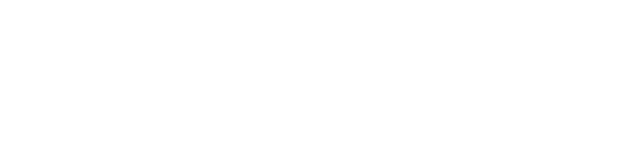
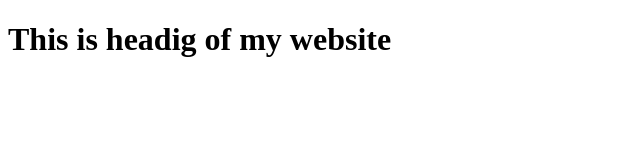
Before and after one commit to Pythonexpert20/project1, a plain HTML site: page index.html in a window 1280 px wide. Shown: the whole page, without its empty margins (0-640 px from the left). Drawn offline with Linux system fonts and the light colour scheme.

Commit message:
add new code

```diff
--- a/index.html
+++ b/index.html
@@ -7,6 +7,8 @@
     <title>Project file</title>
 </head>
 <body>
-
+    <header class="header-area">
+        <h1>This is headig of my website</h1>
+    </header>
 </body>
 </html>
```
